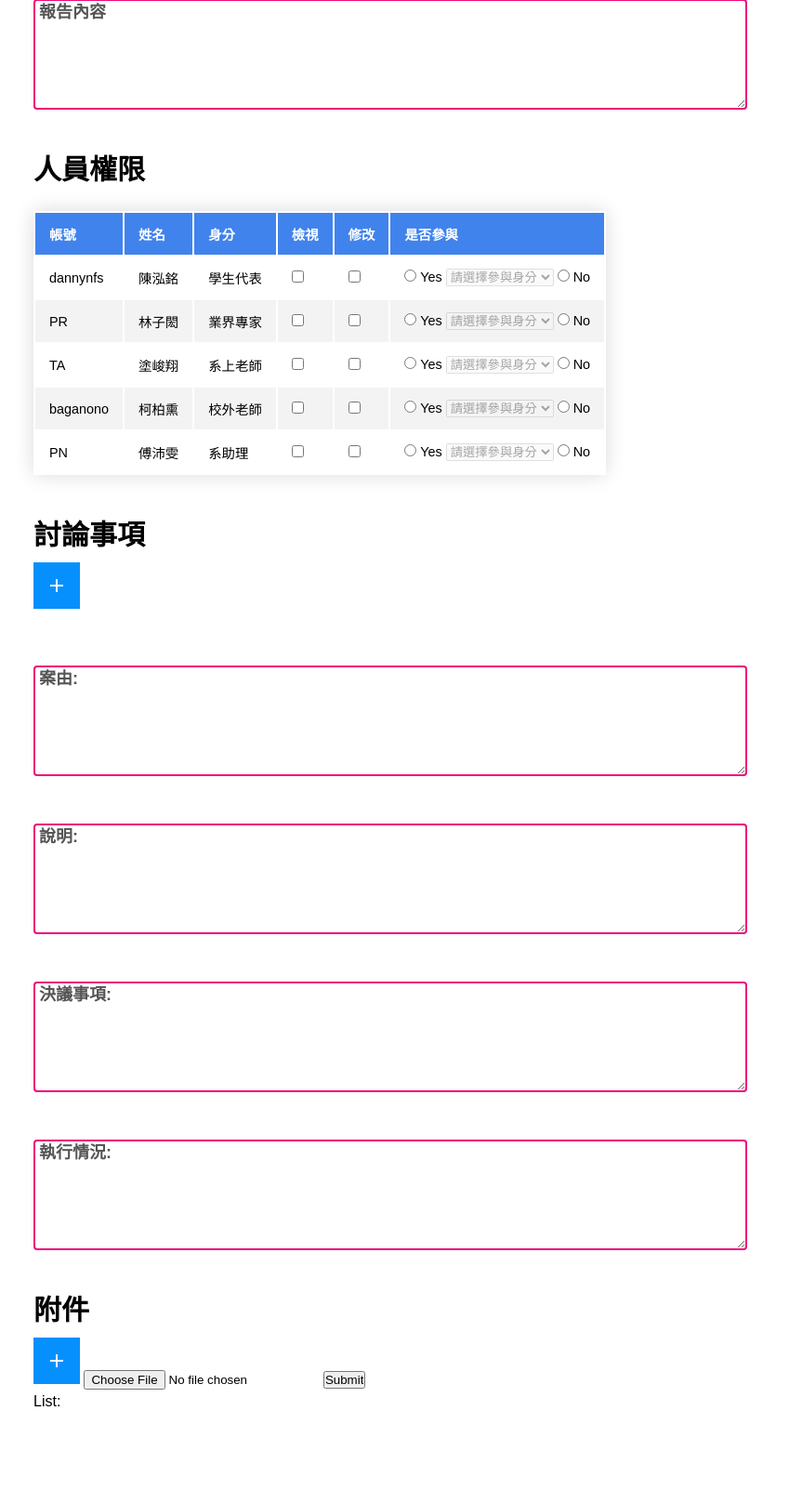
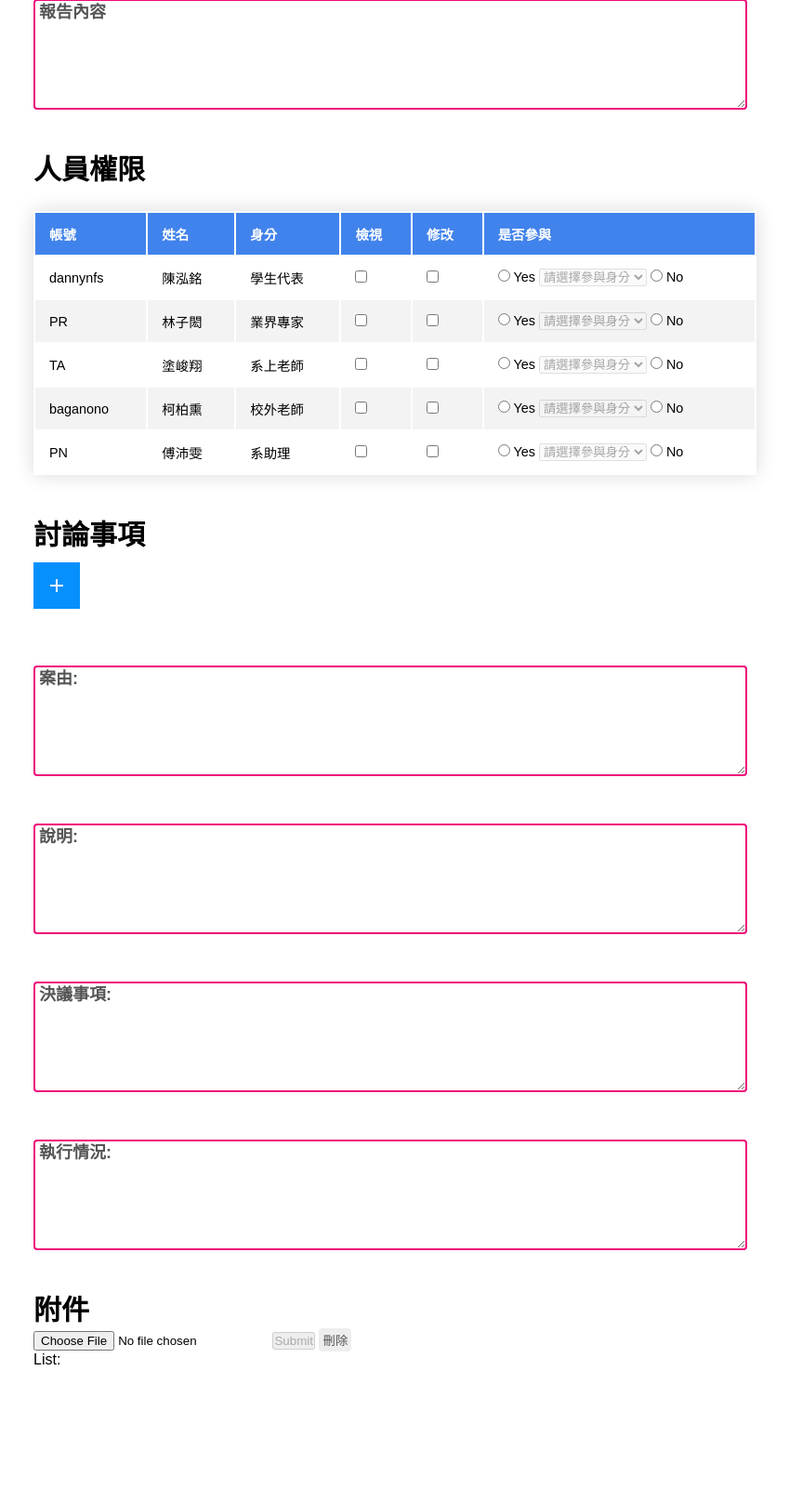
Before and after one commit to IamPurpleRed/Meeting_Management_System_2, a PHP site: page /edit_meeting.html in a window 1280 px wide. Shown: the part 837-2454 px from the top of the page at 93% size, without its empty margins (92-941 px from the left). After the commit the page ends 2305 px from the top, so only its background shows below. Run offline with PHP 8.4, Linux system fonts and the light colour scheme; style sheets or scripts are compiled from the project's sources.

```diff
--- a/edit_meeting.html
+++ b/edit_meeting.html
@@ -197,15 +197,12 @@
       <!-- 附件區域 START -->
       <div class="area_container">
         <h3>附件</h3>
-        <button class="btn" id="add_attachment_btn" type="button">
-          <span class="material-icons">add</span>
-          <span class="text">新增附件</span>
-        </button>
-        <input id="attachment1" name="attachment1" type="file" onchange="handleFile()">
-        <input type="submit" id="submit_file" onclick="addItem()">
+        <input id="attachment1" name="attachment1" type="file" onchange="handle_file()">
+        <input type="submit" id="submit_file" onclick="add_item()" disabled>
+        <button class="file_delete_btn" id="file_delete_btn" type="button" onclick="file_delete1()" disabled>刪除</button>
         <br>
         <span>List: </span>
-        <input class="file_name" name="fileName" id="file_name0" type="text" disabled="disable" value="" hidden>
+        <input class=" file_name" name="fileName" id="file_name0" type="text" disabled="disable" value="" hidden>
         <div id="attachment_list" class="form_item">
           <ol id="attachment_container" type="1">
           </ol>
--- a/src/css/edit_meeting_page.css
+++ b/src/css/edit_meeting_page.css
@@ -10,6 +10,15 @@
 #main_container .area_container h3 {
   font-size: 30px;
   margin-top: 40px;
+}
+#main_container .area_container .file_delete_btn {
+  position: relative;
+  width: 35px;
+  height: 25px;
+  border: 4px #111;
+  border-radius: 4px;
+  background-color: #eee;
+  color: #555;
 }
 #main_container .area_container .input_area {
   width: 60vw;
@@ -120,6 +129,7 @@
   font-size: 0.9em;
   min-width: 0px;
   box-shadow: 0 0 20px rgba(0, 0, 0, 0.15);
+  width: 76%;
 }
 #main_container .area_container table th,
 #main_container .area_container table td {
--- a/src/js/edit_meeting.js
+++ b/src/js/edit_meeting.js
@@ -1,6 +1,7 @@
 const area_container = document.getElementById('area_container');
 const text_area = document.getElementById('meeting_items');
 
+var delete_file_index = 0;
 var area_count = 0;
 var last = 0;
 $(document).ready(() => {
@@ -164,7 +165,6 @@ function addTextArea() {
 
     area_container.appendChild(new_discuss_div);
     area_container.appendChild(new_discuss_div_button);
-    // new_discuss_div_button.appendChild(new_discuss_div_button_span1);
     new_discuss_div_button.appendChild(new_discuss_div_button_span2);
     new_discuss_div.appendChild(new_top_div);
     new_discuss_div.appendChild(new_middle_top_div);
@@ -194,9 +194,6 @@ function delete_area() {
     area_count -= 1;
     var idOfButton = this.id;
     var idOfArea = parseInt(idOfButton.substr(6, idOfButton.lenth));
-    // console.log("x" + idOfButton + "x");
-    // console.log("y" + idOfArea + "y");
-    //console.log("y" + area_count + "y");
 
     var i = idOfArea;
     for (i; i < area_count; i++) {
@@ -250,42 +247,34 @@ function add_doc() {
 var file = document.getElementById("attachment1");
 var fileName = document.getElementById("file_name0");
 
-function handleFile() {
+function handle_file() {
     fileName.value = file.value;
+
+    $("#submit_file").removeAttr("disabled");
+
 }
 
-function addItem() {
+function add_item() {
     var myitem = document.getElementById("file_name0").value;
     var newP = document.createElement("li");
     var textNode = document.createTextNode(myitem);
 
+    newP.id = "file_list_ol" + delete_file_index;
     newP.appendChild(textNode);
     document.getElementById("attachment_container").appendChild(newP);
 
+    $("#submit_file").attr("disabled", true);
+    $("#file_delete_btn").removeAttr("disabled");
 
+    delete_file_index += 1;
     return false;
 }
 
-
-
-
-
-
-/////////////////////////
-
-
-$("#submit_file").bind('click', function() {
-    //一次
-    if ($("#bnew").length < 1) {
-        var str = '<button id="delete_file_btn1">清除</button>';
-        $(str).insertAfter("#attachment_container");
-        //可以設定新增按鈕主題：
-        $("#delete_file_btn1").button({
-            theme: "e"
-        })
-    }
-});
-
-
+function file_delete1() {
+    console.clear();
+    delete_file_index -= 1;
+    file_list_ol = document.getElementById('file_list_ol' + delete_file_index);
+    $('#file_list_ol' + delete_file_index).remove();
+}
 
 /////////////// 附件 End ////////////////////
--- a/src/style/edit_meeting_page.scss
+++ b/src/style/edit_meeting_page.scss
@@ -14,6 +14,15 @@
       margin-top: 40px;
     }
 
+    .file_delete_btn {
+      position: relative;
+      width: 35px;
+      height: 25px;
+      border: 4px #111;
+      border-radius: 4px;
+      background-color: #eee;
+      color: #555;
+    }
 
 
     .input_area {
@@ -142,6 +151,8 @@
       font-size: 0.9em;
       min-width: 0px;
       box-shadow: 0 0 20px rgba(0, 0, 0, 0.15);
+      width: 76%;
+
 
       th,
       td {
```
